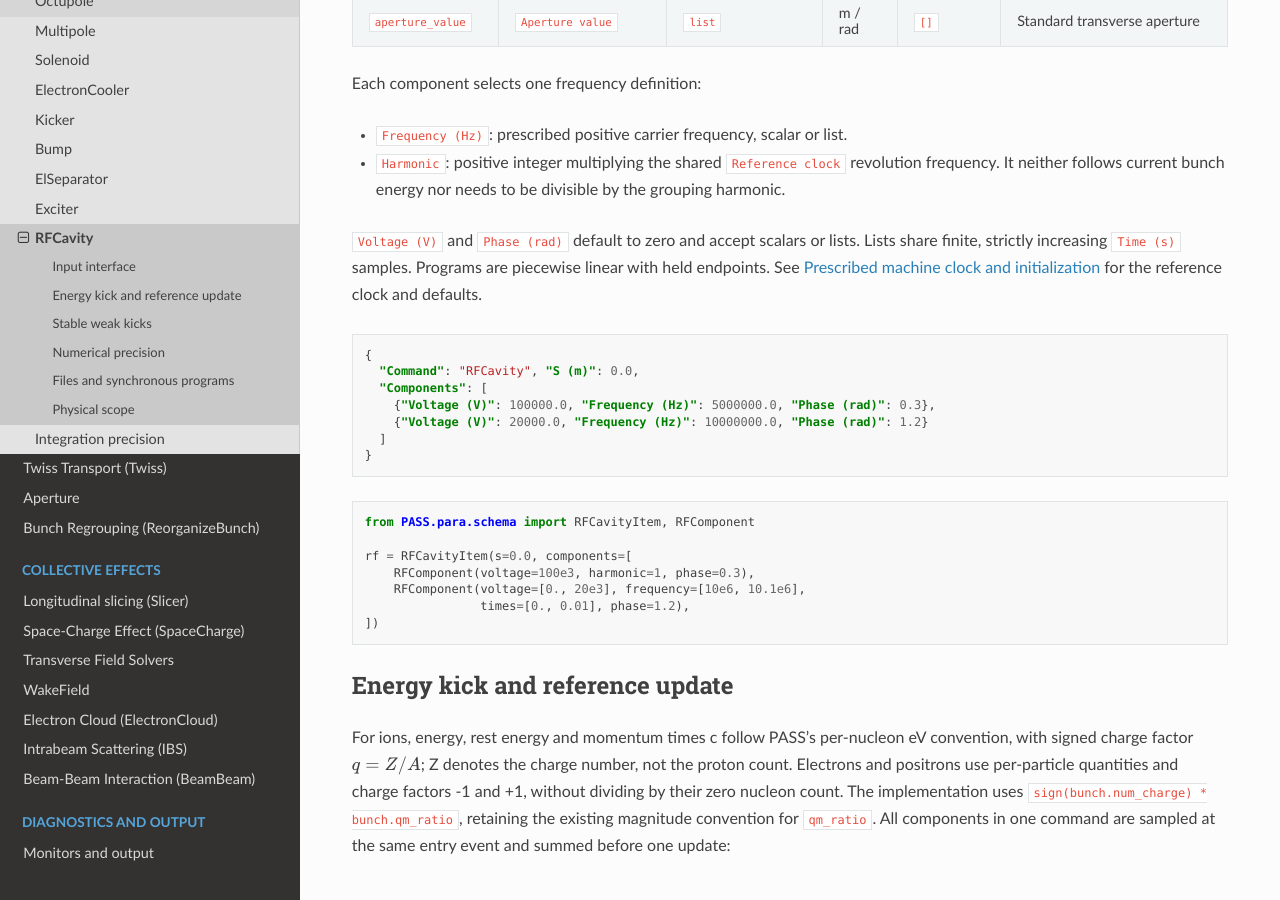
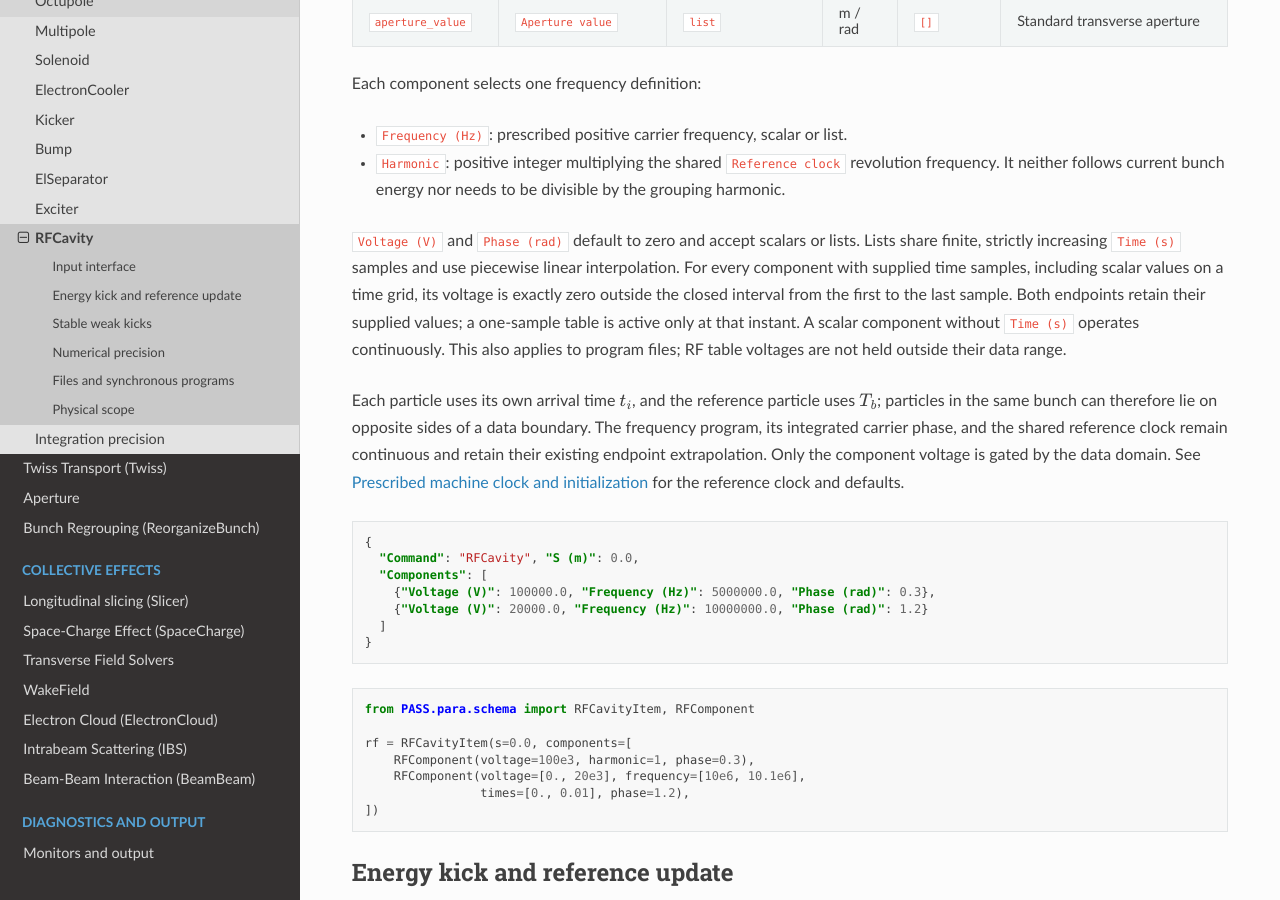
Before and after one commit to changmx/PASS, a Sphinx documentation site: the page built from docs/source/en/element/rfcavity.rst, in a window 1280 px wide and 900 px high, scrolled down 908 px. Built offline with Sphinx 7.4.7 and the Read the Docs theme 3.1.0, drawn with Linux system fonts in a browser that asks for light colours; some of the changed text lies outside the part shown.

Commit message:
feat: set rf voltage and other parameters to 0 when current time is not in rf file

```diff
--- a/docs/source/en/element/rfcavity.rst
+++ b/docs/source/en/element/rfcavity.rst
@@ -75,7 +75,21 @@ Each component selects one frequency definition:
 * ``Frequency (Hz)``: prescribed positive carrier frequency, scalar or list.
 * ``Harmonic``: positive integer multiplying the shared ``Reference clock`` revolution frequency. It neither follows current bunch energy nor needs to be divisible by the grouping harmonic.
 
-``Voltage (V)`` and ``Phase (rad)`` default to zero and accept scalars or lists. Lists share finite, strictly increasing ``Time (s)`` samples. Programs are piecewise linear with held endpoints. See :ref:`en-reference-clock` for the reference clock and defaults.
+``Voltage (V)`` and ``Phase (rad)`` default to zero and accept scalars or lists.
+Lists share finite, strictly increasing ``Time (s)`` samples and use piecewise
+linear interpolation. For every component with supplied time samples, including
+scalar values on a time grid, its voltage is exactly zero outside the closed
+interval from the first to the last sample. Both endpoints retain their supplied
+values; a one-sample table is active only at that instant. A scalar component
+without ``Time (s)`` operates continuously. This also applies to program files;
+RF table voltages are not held outside their data range.
+
+Each particle uses its own arrival time :math:`t_i`, and the reference particle
+uses :math:`T_b`; particles in the same bunch can therefore lie on opposite
+sides of a data boundary. The frequency program, its integrated carrier phase,
+and the shared reference clock remain continuous and retain their existing
+endpoint extrapolation. Only the component voltage is gated by the data domain.
+See :ref:`en-reference-clock` for the reference clock and defaults.
 
 
 .. code-block:: json
@@ -173,6 +187,9 @@ Files and synchronous programs
 
 Use ``{"Program file": "rf.tfs"}`` for ``TIME, VOLTAGE, FREQUENCY, PHASE`` columns in s, V, Hz and rad. With ``{"Program file": "rf.tfs", "Harmonic": 2}``, the file contains ``TIME, VOLTAGE, PHASE`` and must not also define FREQUENCY. File mode cannot be mixed with inline waveform data.
 
+The file's first and last ``TIME`` samples define the component's voltage domain;
+outside it the voltage is zero, without any additional configuration parameter.
+
 RF tables use physical time. ``convert_rf_data(input_path, output_path)`` converts the table format without turning seconds into turn numbers.
 
 ``PASS.para.tools.rf_data.synchronous_rf_program`` builds a prescribed waveform from voltage, target passage phases and an explicit design-particle energy/flight-time trajectory. It generates input only; tracking does not reset actual bunch phases or energies. The integrated carrier and additive phase program jointly hit the requested design sample phases, with declared linear interpolation between samples.
```
Also changed, not shown: docs/source/zh/element/rfcavity.rst (+14 -1 lines), 1 other file.
